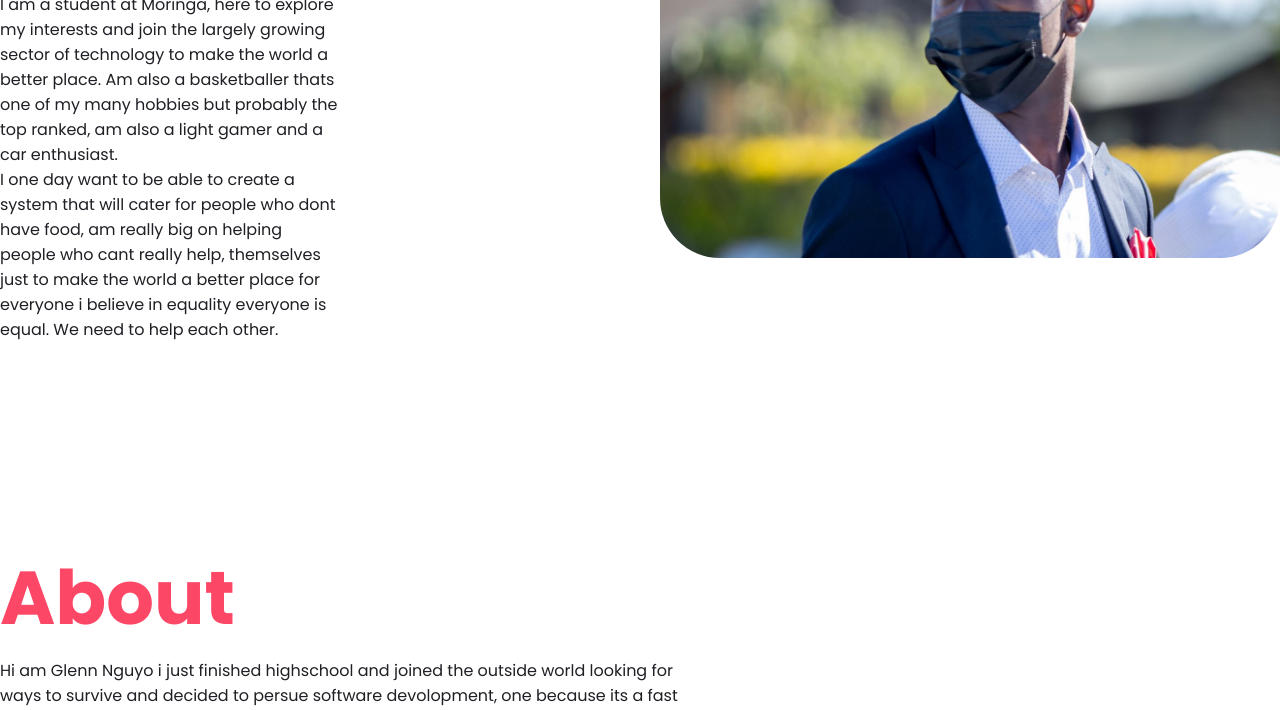
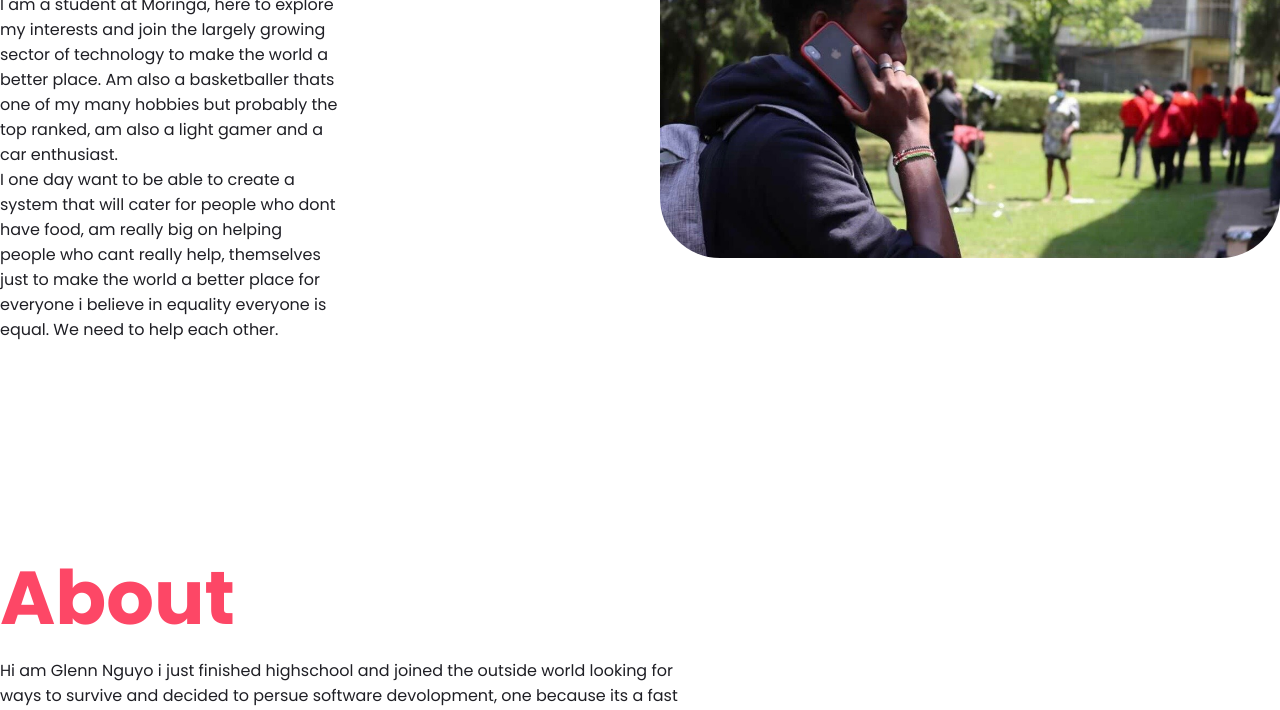
Before and after one commit to Glenn-Nguyo/Personal-Website, a plain HTML site: page index.html in a window 1280 px wide. Shown: the part 390-1100 px from the top of the page. Drawn offline with Linux system fonts and the light colour scheme.

Commit message:
Done Updated

```diff
--- a/index.html
+++ b/index.html
@@ -33,7 +33,7 @@
                 each other.
               </p>
             </div>
-            <img src="pic1.png" alt="Potrait" id="Me" />
+            <img src="IMG_6519.jpg" alt="Potrait" id="Me" />
           </div>
         </div>
 
```
Also changed, not shown: IMG_6519.jpg (added), pic1.png (deleted).
